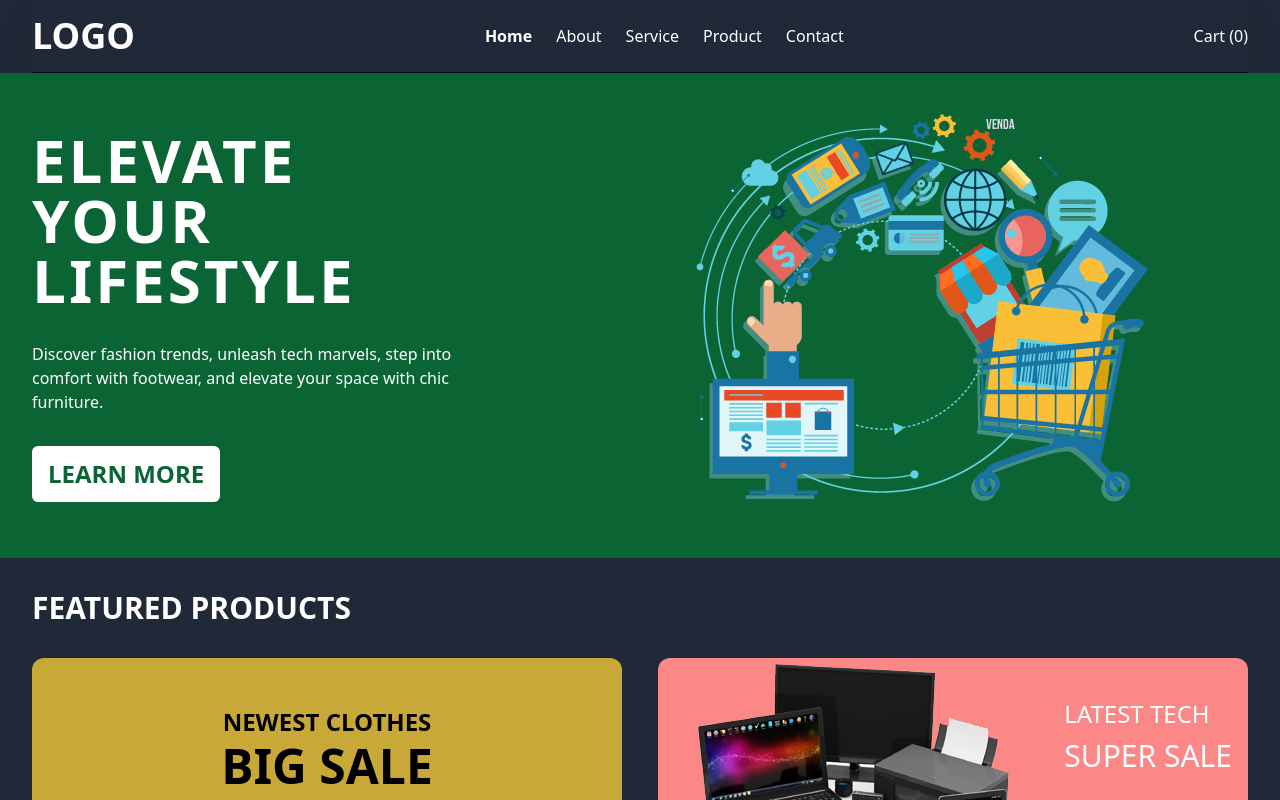
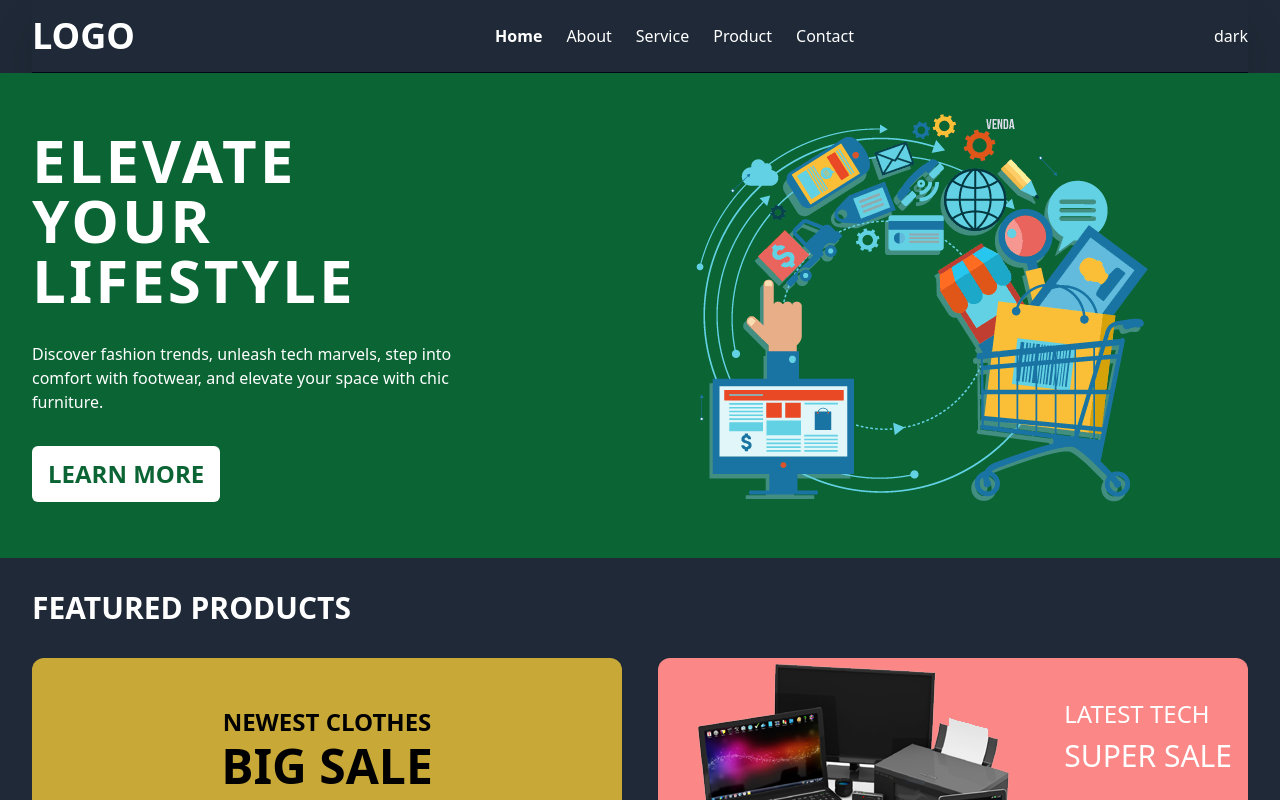
Before and after one commit to AbhinavTuladhar/ecommerce-redux, a React (Vite) app: page / in a window 1280 px wide. Shown: the top 800 px of the page. Built offline with nearby package versions, Linux system fonts and the light colour scheme; no server answers.

Commit message:
feat: add basic dark mode toggle

```diff
--- a/src/App.tsx
+++ b/src/App.tsx
@@ -1,10 +1,11 @@
-import { useEffect } from 'react'
+import { useEffect, useState } from 'react'
 import { useAppDispatch, useAppSelector } from '@/hooks/reduxHooks'
 import { fetchProducts, ProductsSelector } from '@/features/products/productsSlice'
 import NavBar from "@/components/misc/NavBar"
 import Home from "@/pages/Home"
 
 const App = () => {
+  const [dark, setDark] = useState(true)
   const products = useAppSelector(ProductsSelector)
   const dispatch = useAppDispatch()
 
@@ -14,14 +15,20 @@ const App = () => {
     }
   }, [dispatch, products.products.length])
 
+  const toggleDarkMode = () => {
+    setDark(prevState => !prevState)
+  }
+
   // useEffect(() => {
   //   console.log(products)
   // }, [products])
 
   return (
-    <div className='min-h-[100dvh] bg-gray-800 text-white'>
-      <NavBar />
-      <Home />
+    <div className={`min-h-[100dvh]  ${dark ? 'dark' : ''}`}>
+      <div className='bg-slate-100 text-slate-800 dark:bg-gray-800 dark:text-white duration-500'>
+        <NavBar toggleDarkMode={toggleDarkMode} />
+        <Home />
+      </div>
     </div>
   )
 }
--- a/src/components/misc/NavBar.tsx
+++ b/src/components/misc/NavBar.tsx
@@ -1,4 +1,10 @@
-const NavBar = () => {
+import { FC } from "react"
+
+interface NavbarProps {
+  toggleDarkMode: () => void
+}
+
+const NavBar: FC<NavbarProps> = ({ toggleDarkMode }) => {
   const navItems = [
     'Home', 'About', 'Service', 'Product', 'Contact'
   ]
@@ -13,9 +19,12 @@ const NavBar = () => {
           </li>
         ))}
       </ul>
-      <span>
+      <button onClick={toggleDarkMode}>
+        dark
+      </button>
+      {/* <span>
         Cart (0)
-      </span>
+      </span> */}
     </nav>
   )
 }
--- a/tailwind.config.js
+++ b/tailwind.config.js
@@ -20,4 +20,5 @@ export default {
     },
   },
   plugins: [],
+  darkMode: "class",
 };
```
